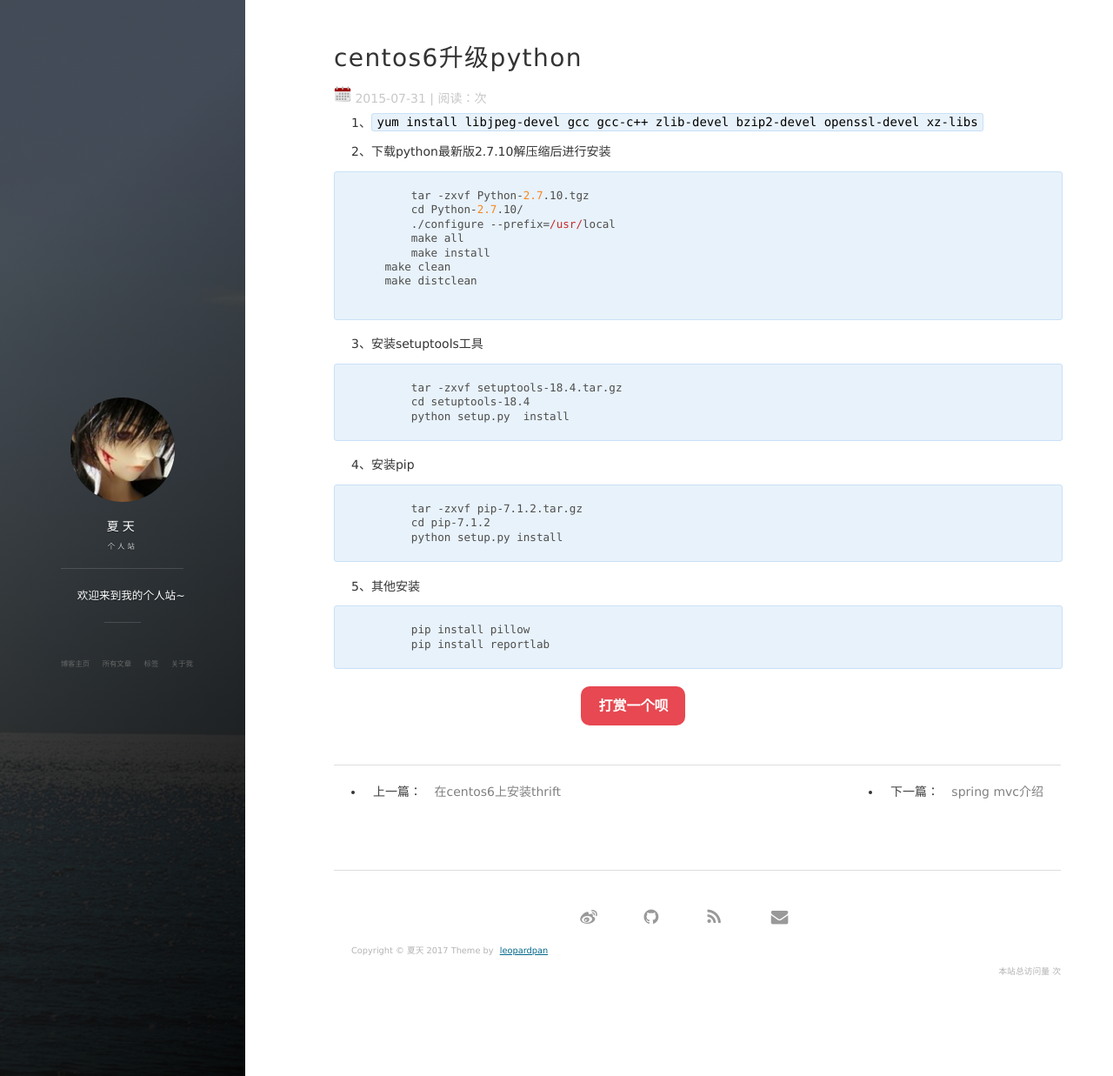
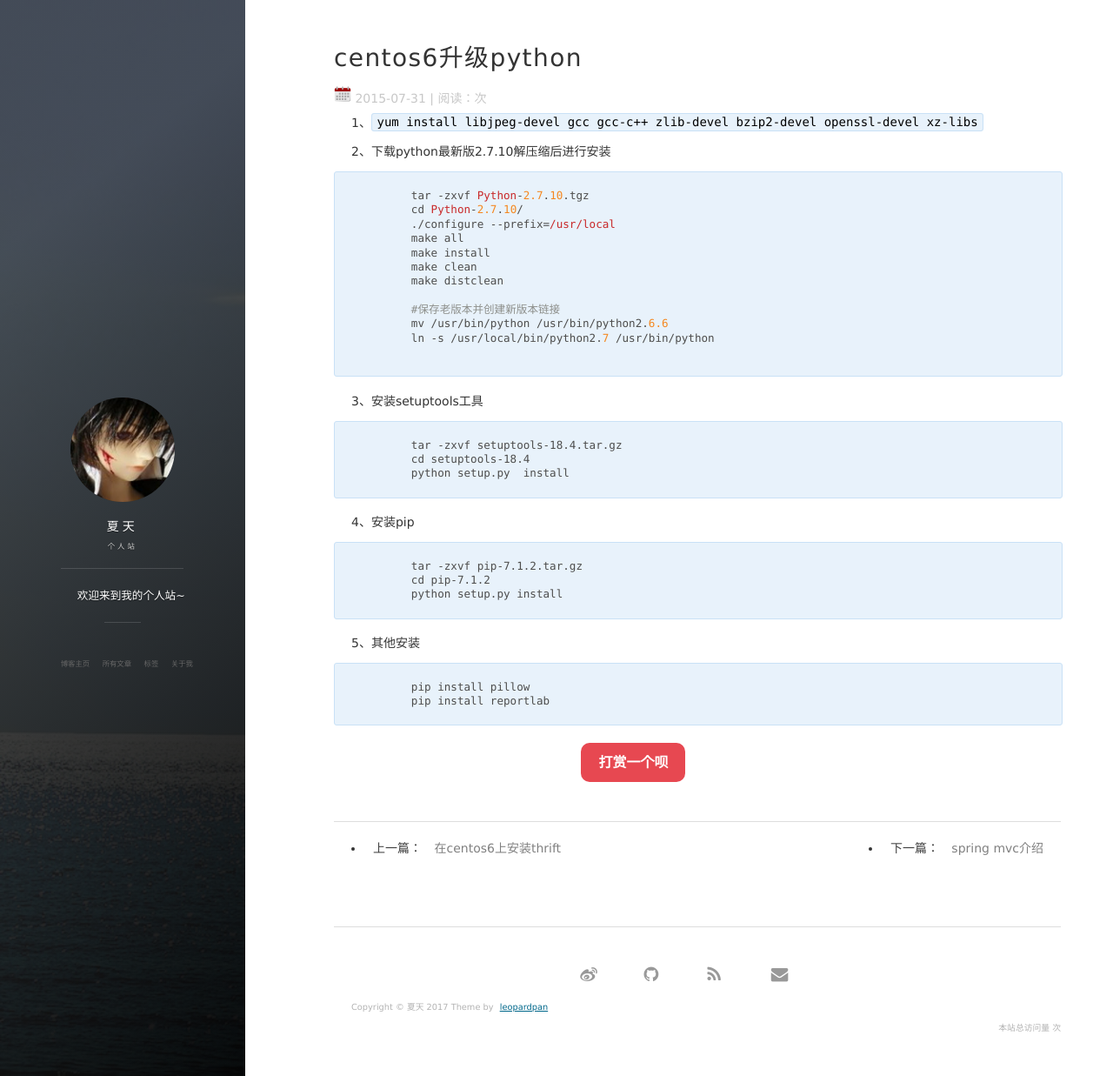
Before and after one commit to sdyz5210/sdyz5210.github.io, a Jekyll site: the page built from _posts/2015-7-31-update-python.md, in a window 1280 px wide and 1237 px high. Shown: the whole window at 87% size. Built offline with Jekyll 4.4.1, drawn with Linux system fonts in a browser that asks for light colours; nearby versions of some CDN libraries; comment, search, counter and statistics services are not loaded.

Commit message:
update:centos更新python版本

````diff
--- a/_posts/2015-7-31-update-python.md
+++ b/_posts/2015-7-31-update-python.md
@@ -15,9 +15,13 @@ tags: [python]
 	cd Python-2.7.10/
 	./configure --prefix=/usr/local
 	make all
-  	make install
-    make clean
-    make distclean
+	make install
+	make clean
+	make distclean
+
+	#保存老版本并创建新版本链接
+	mv /usr/bin/python /usr/bin/python2.6.6
+	ln -s /usr/local/bin/python2.7 /usr/bin/python
 
 ```
 
````
